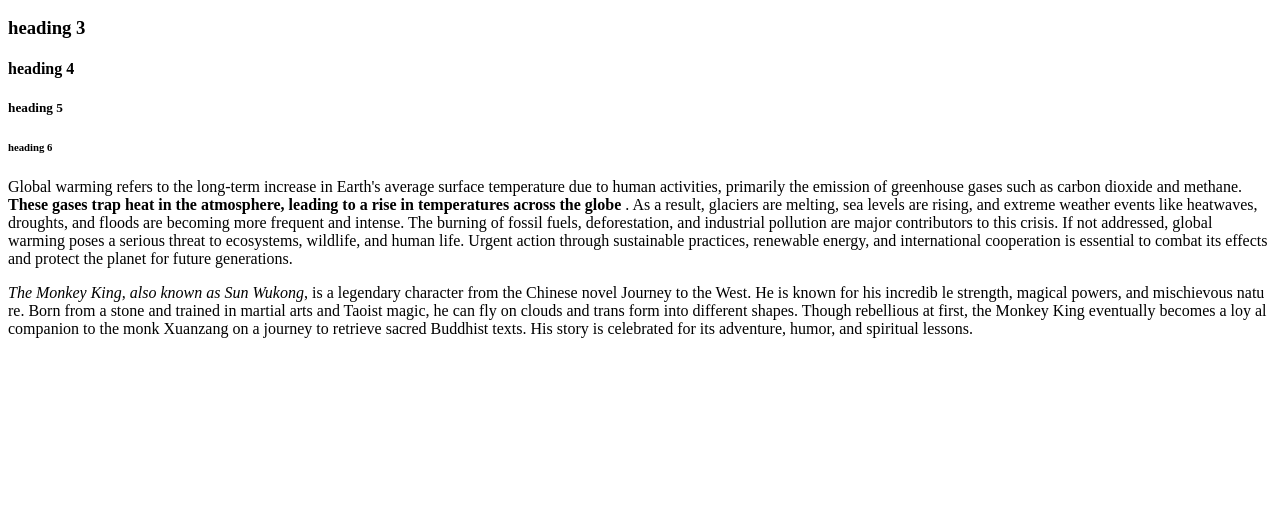
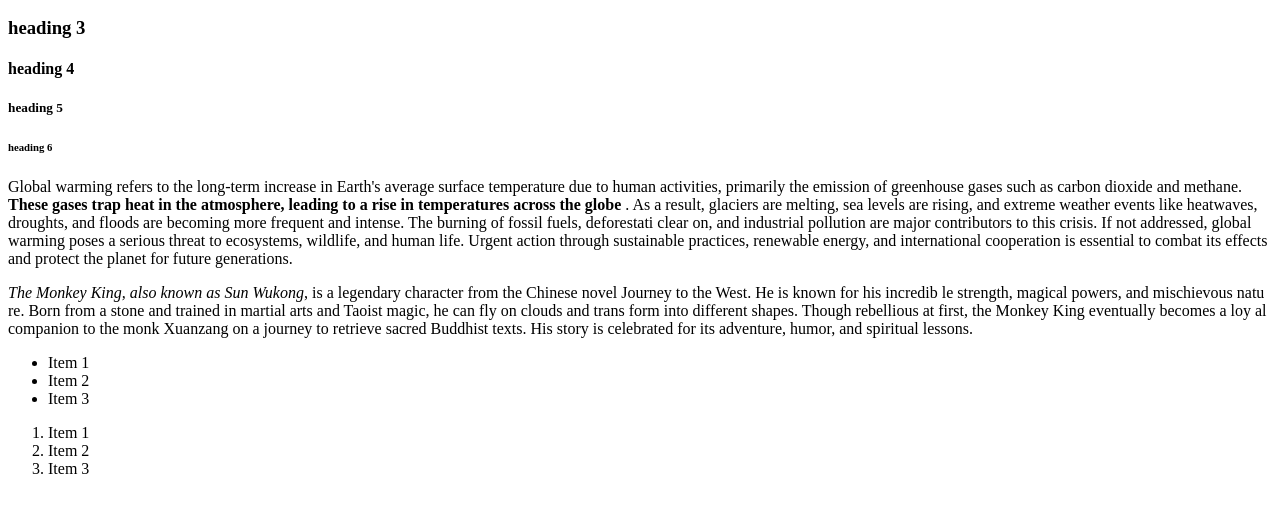
Before and after one commit to shivam-dhasmana/HTLM, a plain HTML site: page index.html in a window 1280 px wide. Shown: the part 178-690 px from the top of the page. Drawn offline with Linux system fonts and the light colour scheme.

Commit message:
list concept

```diff
--- a/index.html
+++ b/index.html
@@ -1,4 +1,5 @@
 <!DOCTYPE html>
+<html lang="en">
   <head>
     <meta charset="UTF-8">
     <title>My First Webpage</title>
@@ -25,7 +26,8 @@
       melting, sea levels are rising, and extreme weather
        events like heatwaves, droughts, and floods are
        becoming more frequent and intense. The burning
-       of fossil fuels, deforestation, and industrial
+       of fossil fuels, deforestati clear
+       on, and industrial
        pollution are major contributors to this crisis.
        If not addressed, global warming poses a serious
        threat to ecosystems, wildlife, and human life.
@@ -50,6 +52,23 @@
              celebrated for its
           adventure, humor, and spiritual lessons.</p>
 
+          <!-- the concept order list and unorder list -->
+
+          <!-- order list -->
+
+          <ul>
+  <li>Item 1</li>
+  <li>Item 2</li>
+  <li>Item 3</li>
+</ul>
+
+<!-- orderlist -->
+ <ol>
+  <li>Item 1</li>
+  <li>Item 2</li>
+  <li>Item 3</li>
+</ol>
+
 
   </body>
 </html>
```
